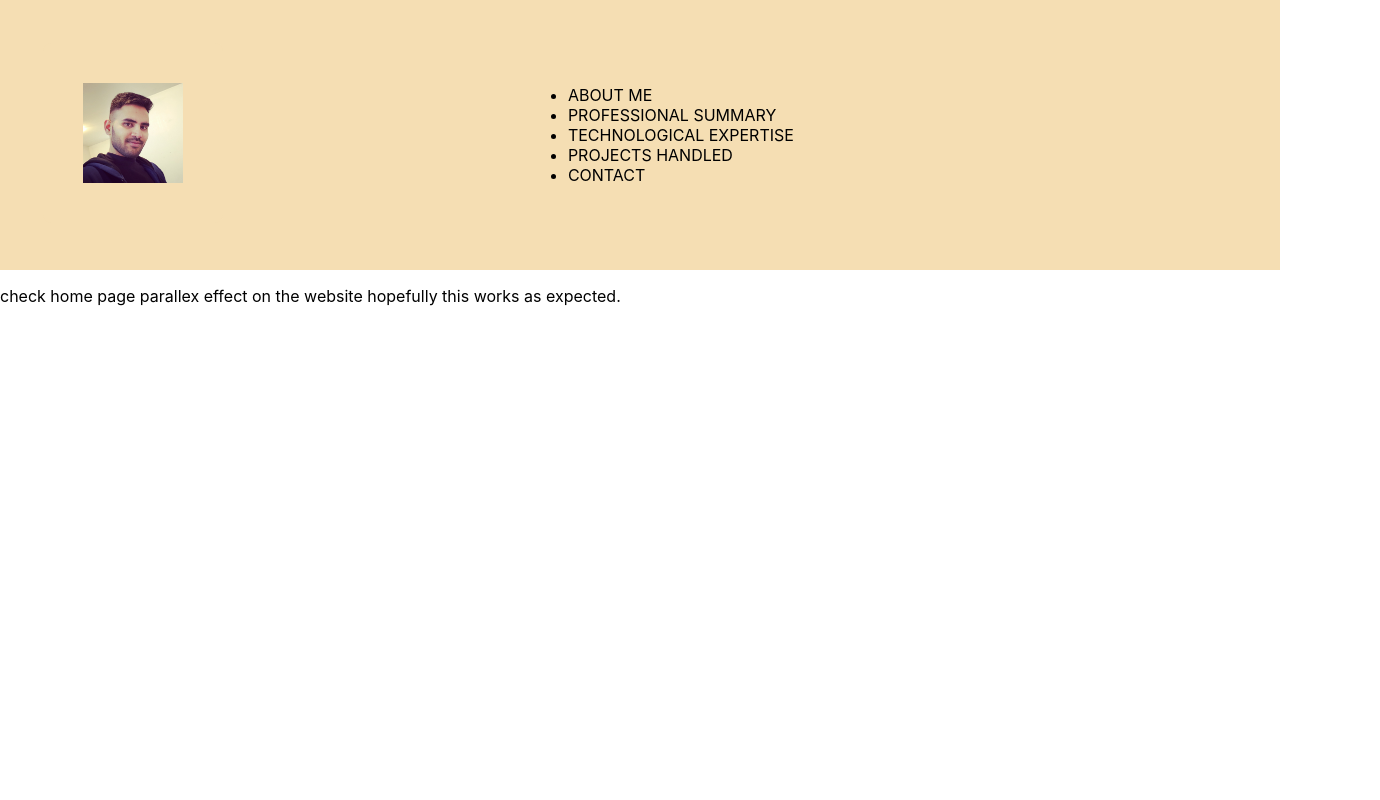
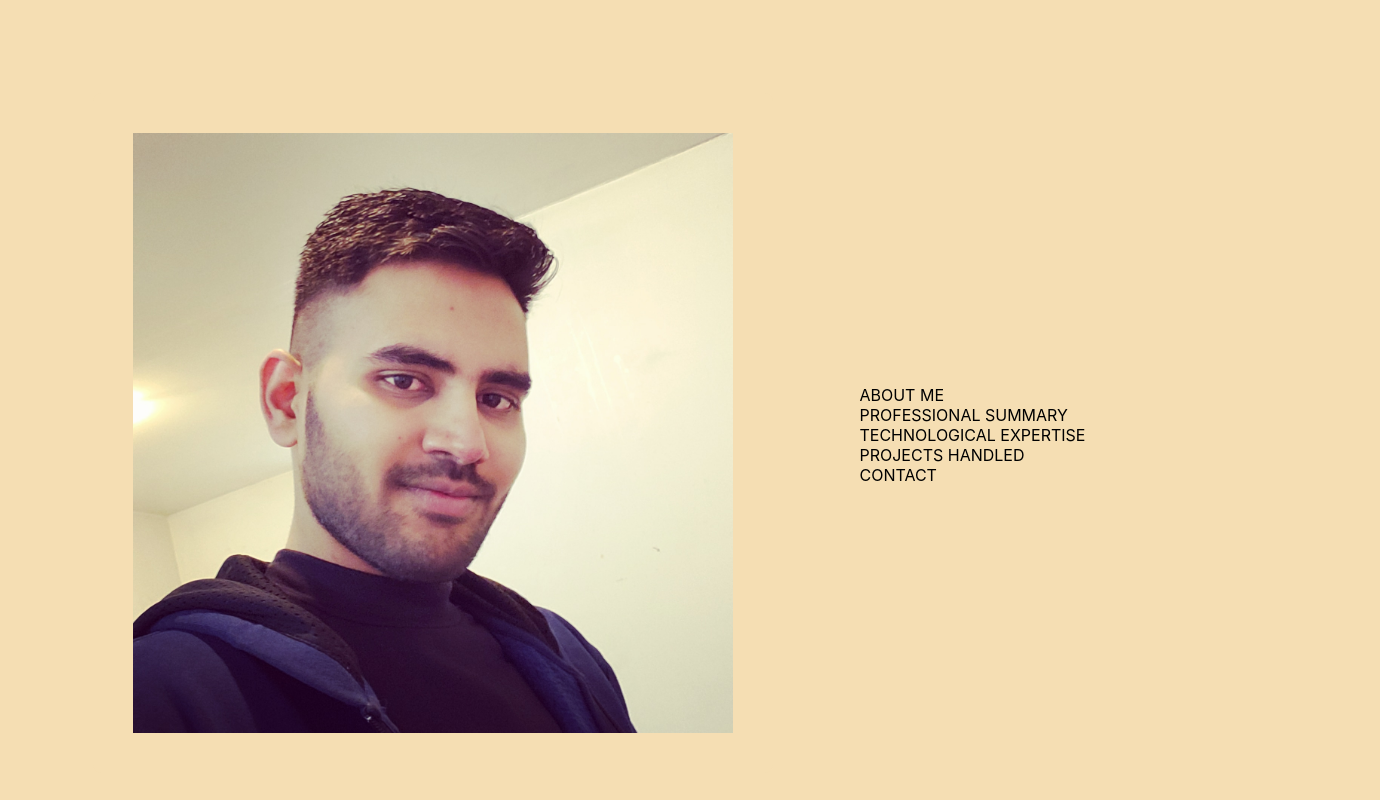
Before and after one commit to KiranAddagarla/ReactWebApplication, a React (Create React App) app: page / in a window 1280 px wide. Shown: the top 800 px of the page, 1380 px wide, since content can reach past the window. Built offline with nearby package versions, Linux system fonts and the light colour scheme.

Commit message:
commit header section 3

```diff
--- a/src/App.css
+++ b/src/App.css
@@ -38,7 +38,8 @@
 }
 
 .headerSection {
-  background-color: #61dafb;
+  background-color: wheat;
+  padding: 50px;
   width: 100%;
 
 }
@@ -49,8 +50,12 @@
 }
 
 .headerSection.headerContainer.myPicture{
-  width: 100px;
-  height: 100px;
+  width: 600px;
   border-radius: 8px;
   padding: auto;
 }
+
+ul{
+  list-style-type: none;
+  width: 400px;
+}
```
